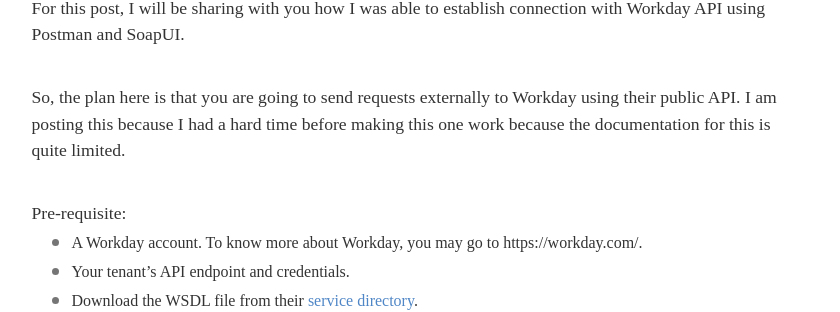
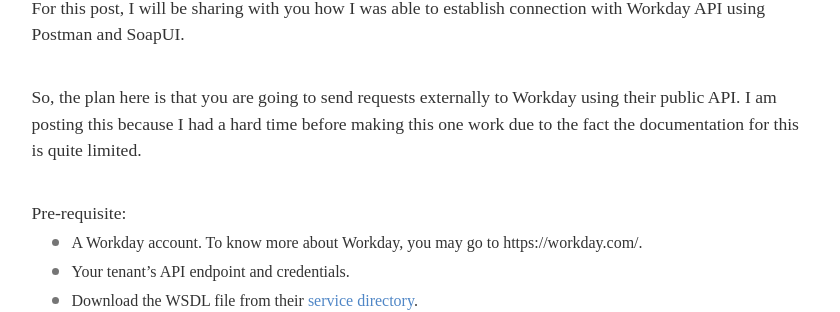
Before and after one commit to bonasfvck/blog, a Jekyll site: the page built from _posts/2020-06-14-workday-api-postman-soapui.md, in a window 1280 px wide. Shown: the part 333-645 px from the top of the page, without its empty margins (220-1060 px from the left). Built offline with Jekyll 4.4.1, drawn with Linux system fonts in a browser that asks for light colours; nearby versions of some CDN libraries; some web fonts are replaced; comment, search, counter and statistics services are not loaded.

Commit message:
Update 2020-06-14-workday-api-postman-soapui.md

```diff
--- a/_posts/2020-06-14-workday-api-postman-soapui.md
+++ b/_posts/2020-06-14-workday-api-postman-soapui.md
@@ -11,7 +11,7 @@
 
 <br>
 
-So, the plan here is that you are going to send requests externally to Workday using their public API. I am posting this because I had a hard time before making this one work because the documentation for this is quite limited.
+So, the plan here is that you are going to send requests externally to Workday using their public API. I am posting this because I had a hard time before making this one work due to the fact the documentation for this is quite limited.
 
 <br>
 
```
